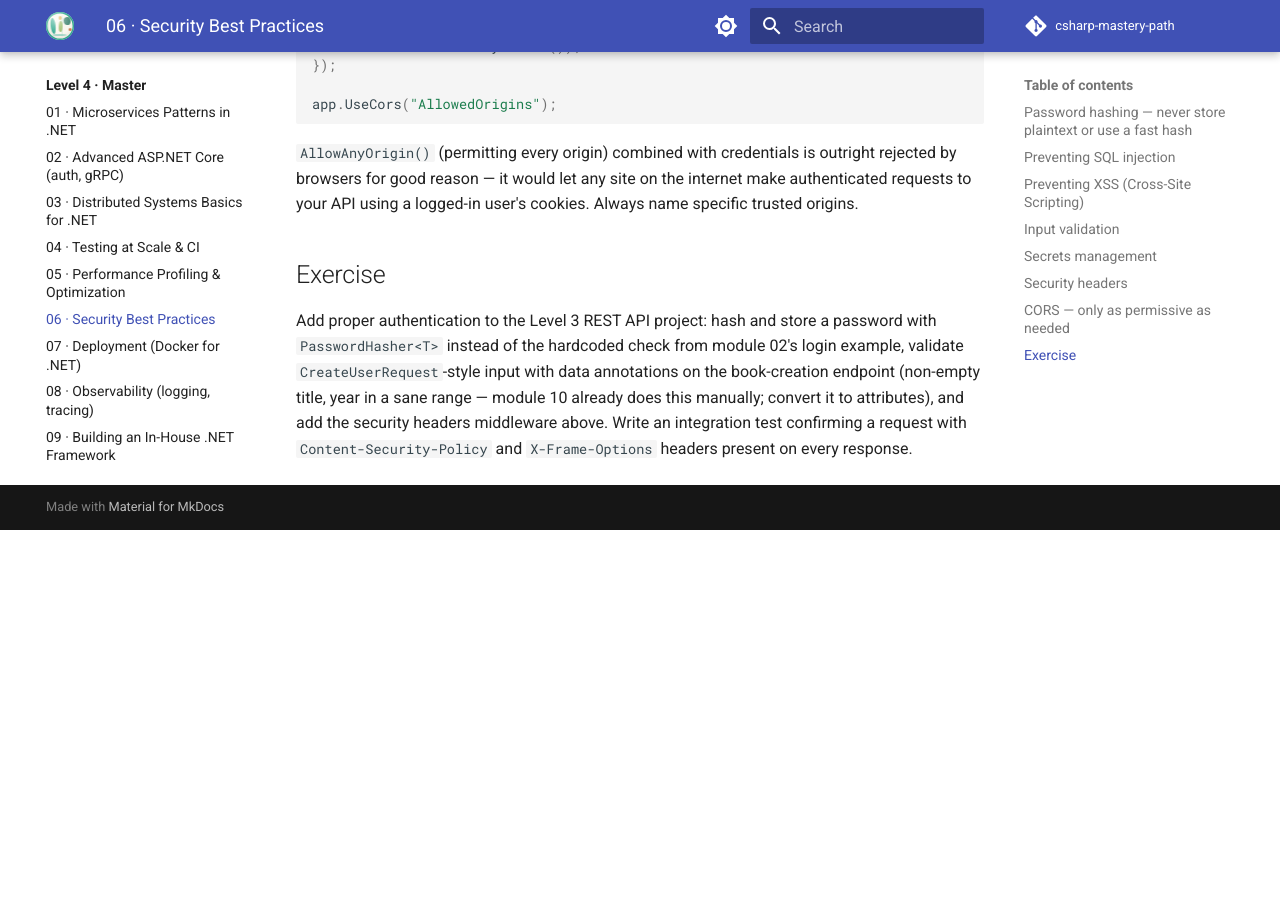
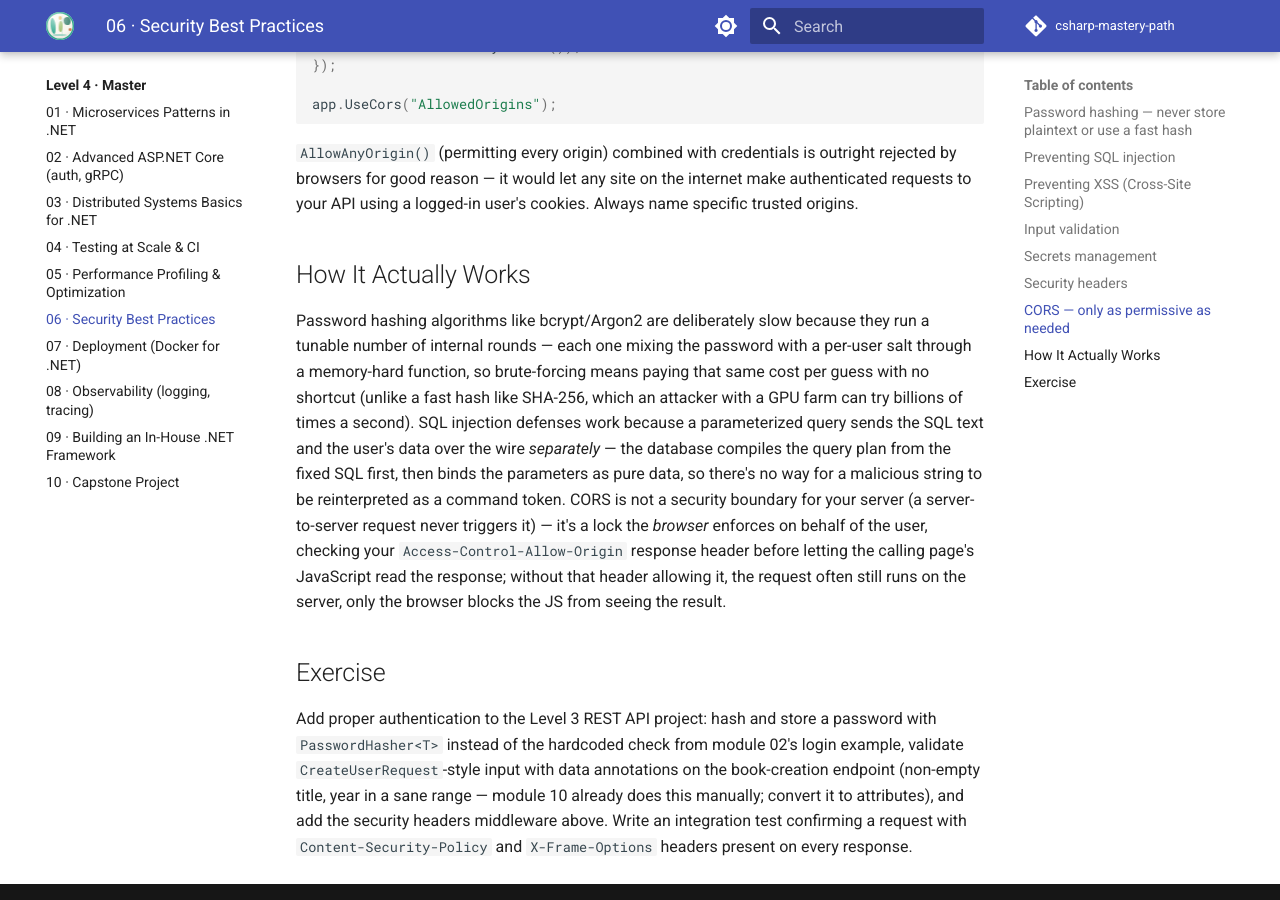
Before and after one commit to SIGILIPELLI/csharp-mastery-path, an MkDocs documentation site: the page built from docs/level-4/06-security-best-practices.md, in a window 1280 px wide and 900 px high, scrolled down 3255 px. Built offline with MkDocs 1.6.1 and Material for MkDocs 9.7.7, drawn with Linux system fonts in a browser that asks for light colours; comment, search, counter and statistics services are not loaded; before the commit the page ends 3785 px from its top, so only the background shows below that.

Commit message:
Add 'How It Actually Works' explanations to remaining real content modules
Co-Authored-By: Claude Sonnet 5 <noreply@anthropic.com>

```diff
--- a/docs/level-4/06-security-best-practices.md
+++ b/docs/level-4/06-security-best-practices.md
@@ -170,6 +170,10 @@ outright rejected by browsers for good reason — it would let any site on
 the internet make authenticated requests to your API using a logged-in
 user's cookies. Always name specific trusted origins.
 
+## How It Actually Works
+
+Password hashing algorithms like bcrypt/Argon2 are deliberately slow because they run a tunable number of internal rounds — each one mixing the password with a per-user salt through a memory-hard function, so brute-forcing means paying that same cost per guess with no shortcut (unlike a fast hash like SHA-256, which an attacker with a GPU farm can try billions of times a second). SQL injection defenses work because a parameterized query sends the SQL text and the user's data over the wire *separately* — the database compiles the query plan from the fixed SQL first, then binds the parameters as pure data, so there's no way for a malicious string to be reinterpreted as a command token. CORS is not a security boundary for your server (a server-to-server request never triggers it) — it's a lock the *browser* enforces on behalf of the user, checking your `Access-Control-Allow-Origin` response header before letting the calling page's JavaScript read the response; without that header allowing it, the request often still runs on the server, only the browser blocks the JS from seeing the result.
+
 ## Exercise
 
 Add proper authentication to the Level 3 REST API project: hash and store a
```
Also changed, not shown: docs/level-3/05-design-patterns.md (+4 -0 lines).
